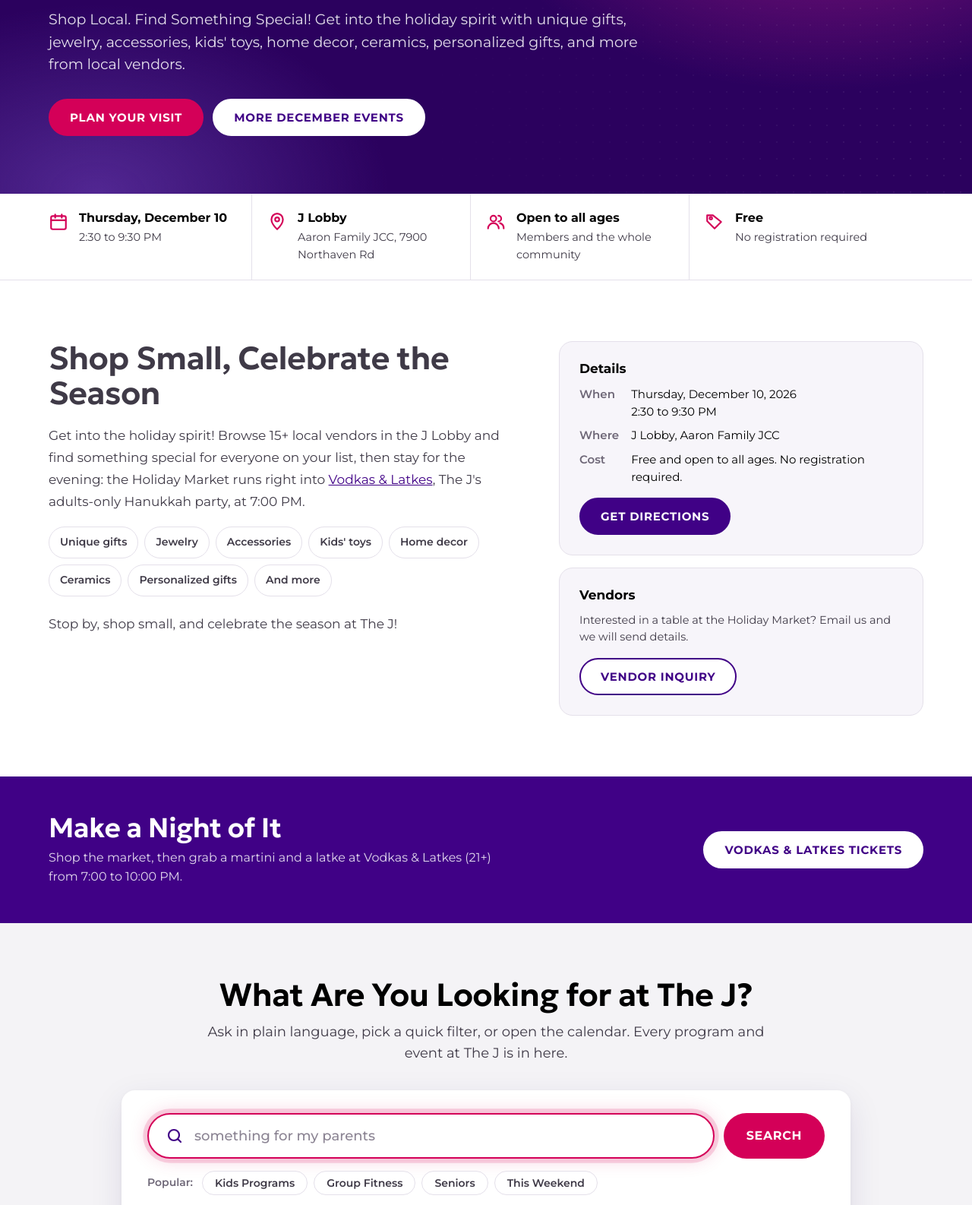
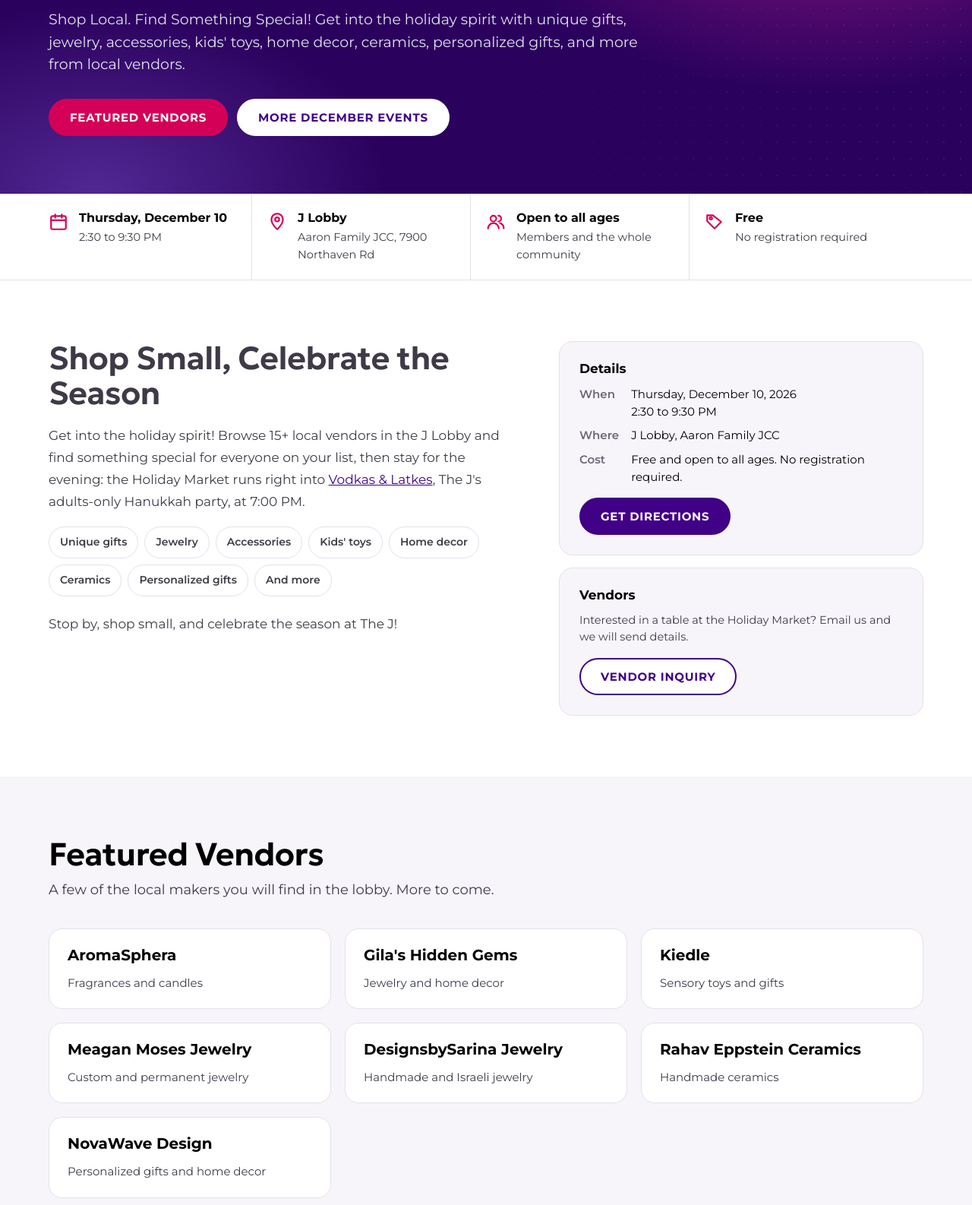
Before and after one commit to johnjackamend/jccdallas-site, a plain HTML site: page holiday-market/index.html in a window 1280 px wide. Shown: the part 387-1973 px from the top of the page at 76% size. Drawn offline with Linux system fonts and the light colour scheme; a web font is replaced by a local one.

Commit message:
Holiday Market: featured vendors section

```diff
--- a/holiday-market/index.html
+++ b/holiday-market/index.html
@@ -26,7 +26,7 @@
 <!-- Google tag -->
 <script async src="https://www.googletagmanager.com/gtag/js?id=G-01LR1B814B"></script>
 <script>window.dataLayer=window.dataLayer||[];function gtag(){dataLayer.push(arguments)}gtag('js',new Date());gtag('config','G-01LR1B814B');</script>
-<style>.hm-hero{background:radial-gradient(60% 90% at 85% 15%,rgba(214,37,152,.5) 0%,rgba(214,37,152,0) 60%),radial-gradient(50% 80% at 10% 100%,rgba(107,65,181,.6) 0%,rgba(107,65,181,0) 60%),var(--purple-dark)}.hm-cats{display:flex;flex-wrap:wrap;gap:8px;margin-top:18px}.hm-cats span{background:#fff;border:1px solid var(--line);border-radius:var(--r-pill);padding:8px 14px;font-weight:600;font-size:14px}</style>
+<style>.hm-hero{background:radial-gradient(60% 90% at 85% 15%,rgba(214,37,152,.5) 0%,rgba(214,37,152,0) 60%),radial-gradient(50% 80% at 10% 100%,rgba(107,65,181,.6) 0%,rgba(107,65,181,0) 60%),var(--purple-dark)}.hm-cats{display:flex;flex-wrap:wrap;gap:8px;margin-top:18px}.hm-cats span{background:#fff;border:1px solid var(--line);border-radius:var(--r-pill);padding:8px 14px;font-weight:600;font-size:14px}.hm-vendors .area{background:#fff;border:1px solid var(--line);border-radius:var(--r-card)}.hm-vendors .area .in{padding:22px 24px}.hm-vendors .area p{color:var(--ink-soft)}</style>
 </head>
 <body class="dept sub israel-independence-day-at-the-j">
 <a class="skip-link" href="#main">Skip to main content</a>
@@ -759,7 +759,7 @@ sizeSpacer(); onScroll(); setTimeout(sizeSpacer,600);
     <nav class="crumbs" aria-label="Breadcrumb"><a href="/">Home</a><span aria-hidden="true">/</span><a href="/events">Events</a><span aria-hidden="true">/</span><span>Holiday Market</span></nav>
     <h1>Holiday Market at The J</h1>
     <p class="lede">Shop Local. Find Something Special! Get into the holiday spirit with unique gifts, jewelry, accessories, kids' toys, home decor, ceramics, personalized gifts, and more from local vendors.</p>
-    <div class="acts"><a class="btn pink" href="#about">Plan Your Visit</a><a class="btn on-dark" href="/events">More December Events</a></div>
+    <div class="acts"><a class="btn pink" href="#vendors">Featured Vendors</a><a class="btn on-dark" href="/events">More December Events</a></div>
   </div>
 </section>
 <div class="facts" aria-label="Holiday Market at a glance">
@@ -772,6 +772,12 @@ sizeSpacer(); onScroll(); setTimeout(sizeSpacer,600);
 <p style="margin-top:22px">Stop by, shop small, and celebrate the season at The J!</p></div></div>
 <div><div class="aside"><h4>Details</h4><dl><dt>When</dt><dd>Thursday, December 10, 2026<br>2:30 to 9:30 PM</dd><dt>Where</dt><dd>J Lobby, Aaron Family JCC</dd><dt>Cost</dt><dd>Free and open to all ages. No registration required.</dd></dl><a class="btn" href="https://www.google.com/maps?daddr=Aaron+Family+Jewish+Community+Center,+7900+Northaven+Rd,+Dallas,+TX+75230">Get Directions</a></div>
 <div class="aside"><h4>Vendors</h4><p style="font-size:14.5px;color:var(--ink-soft)">Interested in a table at the Holiday Market? Email us and we will send details.</p><a class="btn ghost" href="mailto:info@jccdallas.org?subject=Holiday%20Market%20vendor%20inquiry">Vendor Inquiry</a></div></div></div>
+  </div>
+</section>
+<section class="sec soft" id="vendors">
+  <div class="wrap">
+<div class="sec-head"><div><h2>Featured Vendors</h2><p class="lede">A few of the local makers you will find in the lobby. More to come.</p></div></div>
+<div class="areas hm-vendors"><div class="area" style="padding:0"><div class="in"><h3 style="margin:0 0 4px">AromaSphera</h3><p style="margin:0">Fragrances and candles</p></div></div><div class="area" style="padding:0"><div class="in"><h3 style="margin:0 0 4px">Gila's Hidden Gems</h3><p style="margin:0">Jewelry and home decor</p></div></div><div class="area" style="padding:0"><div class="in"><h3 style="margin:0 0 4px">Kiedle</h3><p style="margin:0">Sensory toys and gifts</p></div></div><div class="area" style="padding:0"><div class="in"><h3 style="margin:0 0 4px">Meagan Moses Jewelry</h3><p style="margin:0">Custom and permanent jewelry</p></div></div><div class="area" style="padding:0"><div class="in"><h3 style="margin:0 0 4px">DesignsbySarina Jewelry</h3><p style="margin:0">Handmade and Israeli jewelry</p></div></div><div class="area" style="padding:0"><div class="in"><h3 style="margin:0 0 4px">Rahav Eppstein Ceramics</h3><p style="margin:0">Handmade ceramics</p></div></div><div class="area" style="padding:0"><div class="in"><h3 style="margin:0 0 4px">NovaWave Design</h3><p style="margin:0">Personalized gifts and home decor</p></div></div></div>
   </div>
 </section>
 <section class="ctaband">
```
